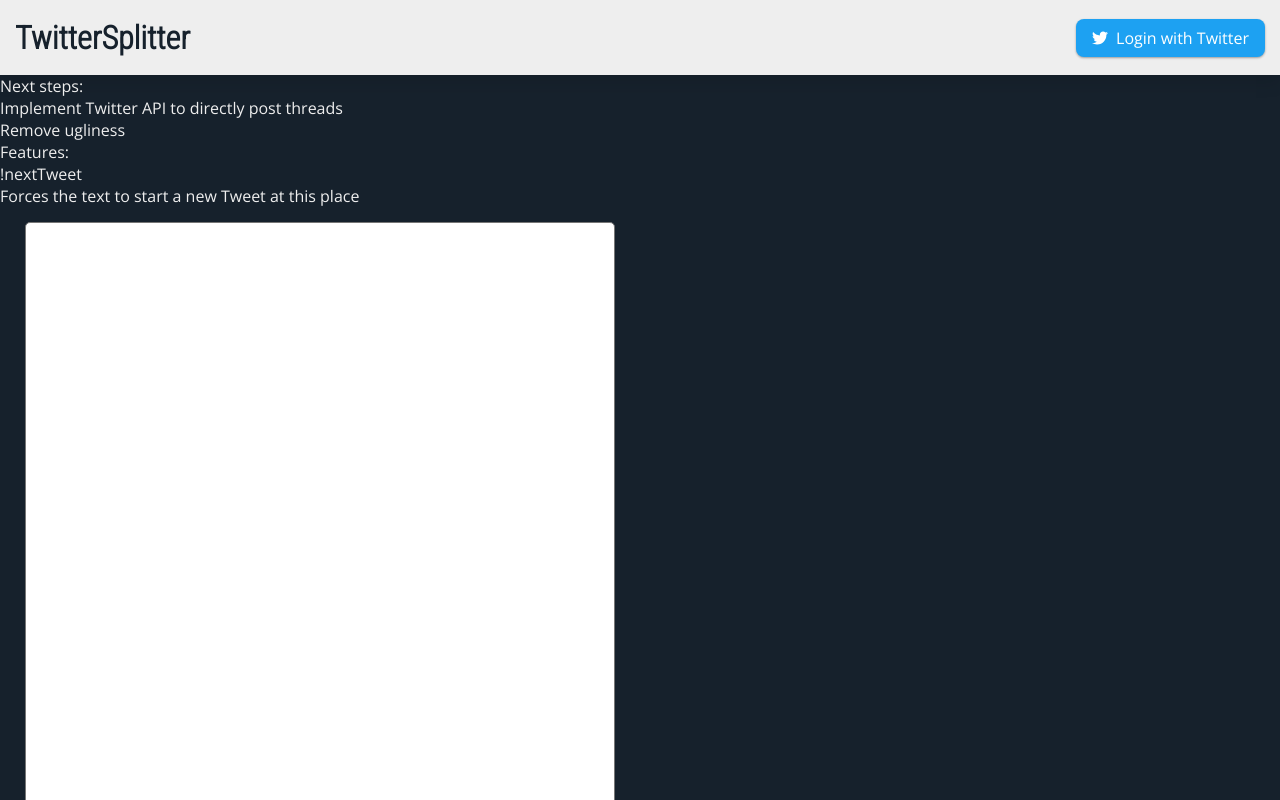
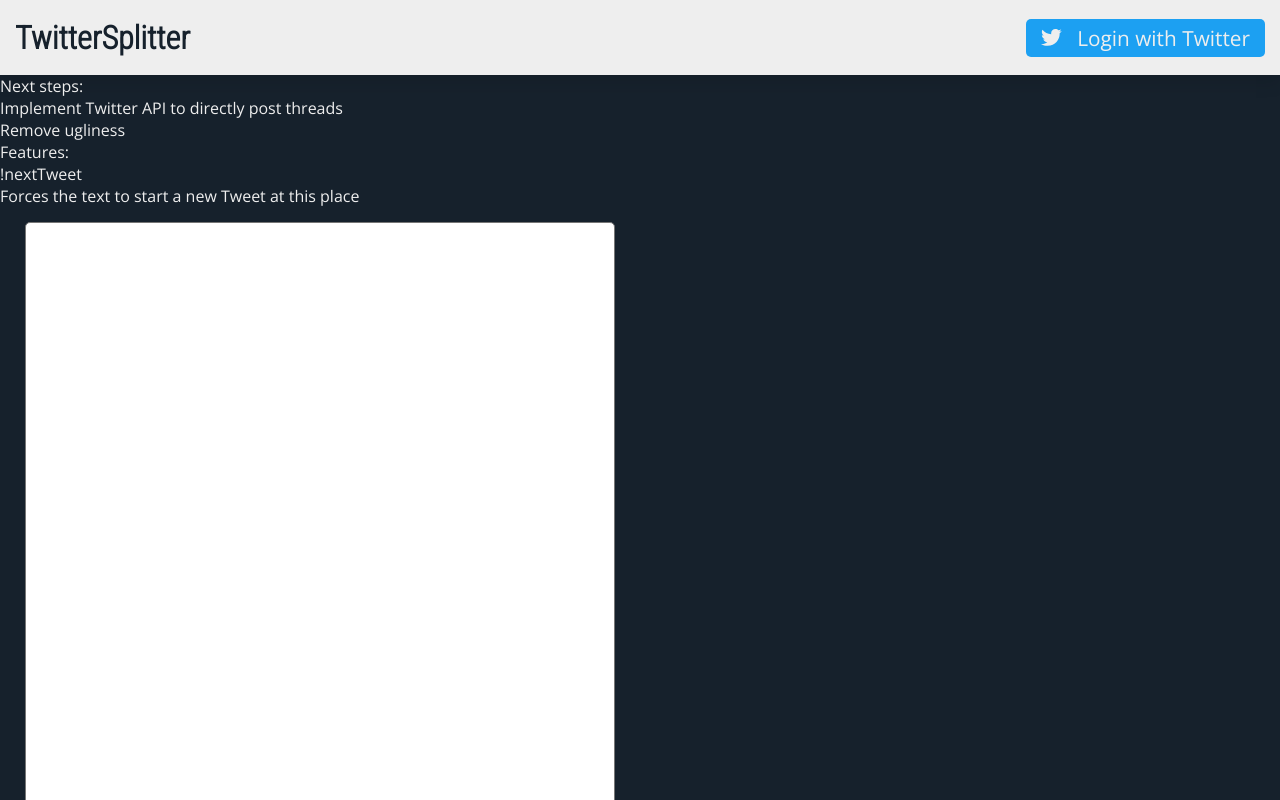
Before and after one commit to webfussel/twittersplitter, a React (Create React App) app: page / in a window 1280 px wide. Shown: the top 800 px of the page. Built offline with nearby package versions, Linux system fonts and the light colour scheme.

Commit message:
ADD: Use Button comp for login

```diff
--- a/src/components/Button/Button.scss
+++ b/src/components/Button/Button.scss
@@ -7,6 +7,9 @@
   cursor: pointer;
   font-size: 1.3em;
   color: var(--color-dark-contrast);
+  display: flex;
+  gap: var(--spacing);
+  align-items: center;
 
   &:hover {
     background: var(--color-twitter-dark);
--- a/src/components/Header/Login/Login.jsx
+++ b/src/components/Header/Login/Login.jsx
@@ -1,8 +1,8 @@
-import './Login.scss'
 import {signIn} from "../../../services/Authentication";
 import {useUserStore} from "../../../store/UserStore";
 import { FontAwesomeIcon } from '@fortawesome/react-fontawesome'
 import { faTwitter } from '@fortawesome/free-brands-svg-icons'
+import Button from "../../Button/Button";
 
 const Login = () => {
     const setAll = useUserStore(state => state.setAll);
@@ -17,7 +17,10 @@
     }
 
     return (
-        <button className="Login" onClick={login}><FontAwesomeIcon icon={faTwitter} />Login with Twitter</button>
+        <Button click={login}>
+            <FontAwesomeIcon icon={faTwitter} />
+            <span>Login with Twitter</span>
+        </Button>
     )
 }
 
--- a/src/components/Header/Login/Login.scss
+++ /dev/null
@@ -1,18 +0,0 @@
-.Login {
-  all: unset;
-  display: flex;
-  align-items: center;
-  color: white;
-  gap: 0.5rem;
-  padding: 0.5rem 1rem;
-  border-radius: 0.5rem;
-  background: #1da1f2;
-  cursor: pointer;
-  transition: all 0.2s ease-in-out;
-  box-shadow: 0 1px 3px rgba(0,0,0,0.12), 0 1px 2px rgba(0,0,0,0.24);
-
-  &:hover {
-    background: #136699;
-    box-shadow: 0 14px 28px rgba(0,0,0,0.25), 0 10px 10px rgba(0,0,0,0.22);
-  }
-}
```
